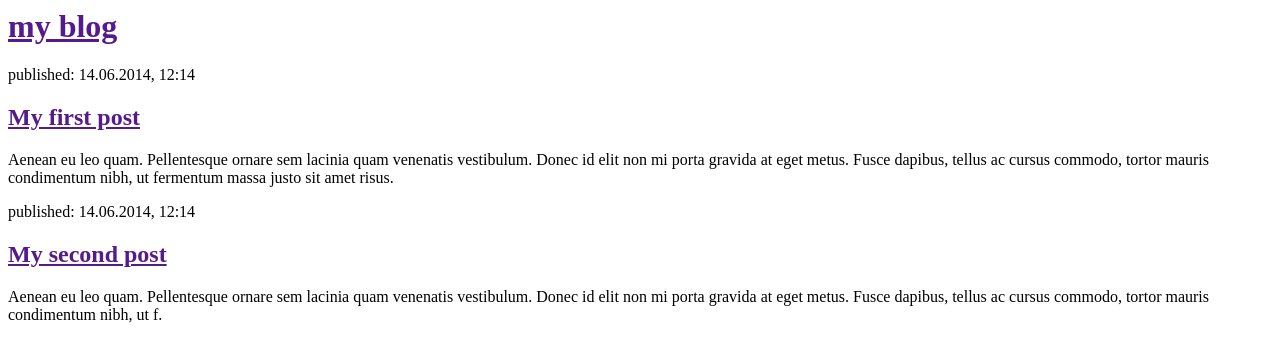
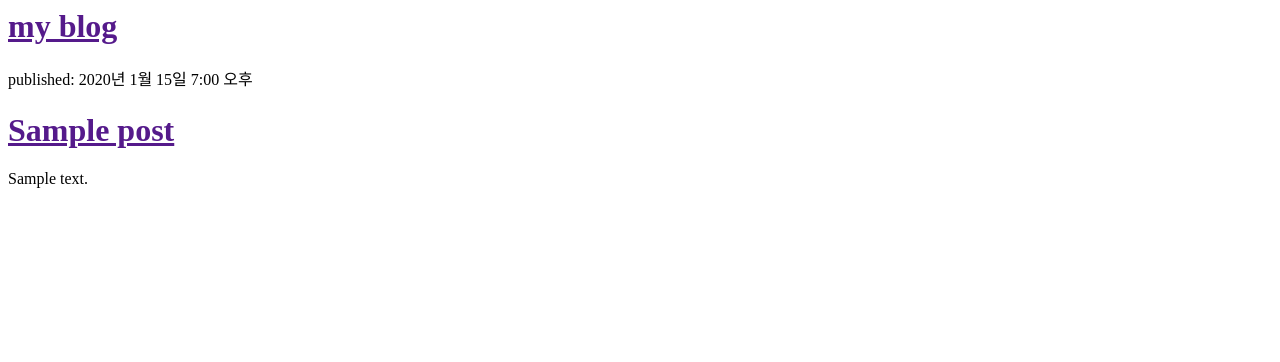
Before and after one commit to Pirogramming-18/Kangchangjin, a Django app: template djangogirls/mysite/blog/templates/blog/post_list.html in a window 1280 px wide. Shown: the top 362 px of the page. Run offline with Django 4.2, Linux system fonts and the light colour scheme; the template is opened without the code that fills it: values that come from a table or form of the project are taken from there, others are empty; tables that the repository leaves empty hold one stand-in row (values such as "Sample post"); parts of the project's set-up code (start-up, migrations or seed data) failed here and were passed over.

Commit message:
Django 템플릿

```diff
--- a/djangogirls/mysite/blog/templates/blog/post_list.html
+++ b/djangogirls/mysite/blog/templates/blog/post_list.html
@@ -6,15 +6,13 @@
         <div>
             <h1><a href="">my blog</a></h1>
         </div>
+        {% for post in posts %}
         <div>
-            <p>published: 14.06.2014, 12:14</p>
-            <h2><a href="">My first post</a></h2>
-            <p>Aenean eu leo quam. Pellentesque ornare sem lacinia quam venenatis vestibulum. Donec id elit non mi porta gravida at eget metus. Fusce dapibus, tellus ac cursus commodo, tortor mauris condimentum nibh, ut fermentum massa justo sit amet risus.</p>
+            <!-- {{post}} -->
+            <p>published: {{ post.published_date }}</p>
+            <h1><a href="">{{ post.title }}</a></h1>
+            <p>{{ post.text|linebreaksbr }}</p>
         </div>
-        <div>
-            <p>published: 14.06.2014, 12:14</p>
-            <h2><a href="">My second post</a></h2>
-            <p>Aenean eu leo quam. Pellentesque ornare sem lacinia quam venenatis vestibulum. Donec id elit non mi porta gravida at eget metus. Fusce dapibus, tellus ac cursus commodo, tortor mauris condimentum nibh, ut f.</p>
-        </div>
+        {% endfor %}
     </body>
 </html>
--- a/djangogirls/mysite/blog/views.py
+++ b/djangogirls/mysite/blog/views.py
@@ -4,4 +4,4 @@ from django.utils import timezone
 
 def post_list(request):
     posts = Post.objects.filter(published_date__lte=timezone.now()).order_by('published_date')
-    return render(request,'blog/post_list.html',{})
+    return render(request,'blog/post_list.html',{'posts':posts})
```
